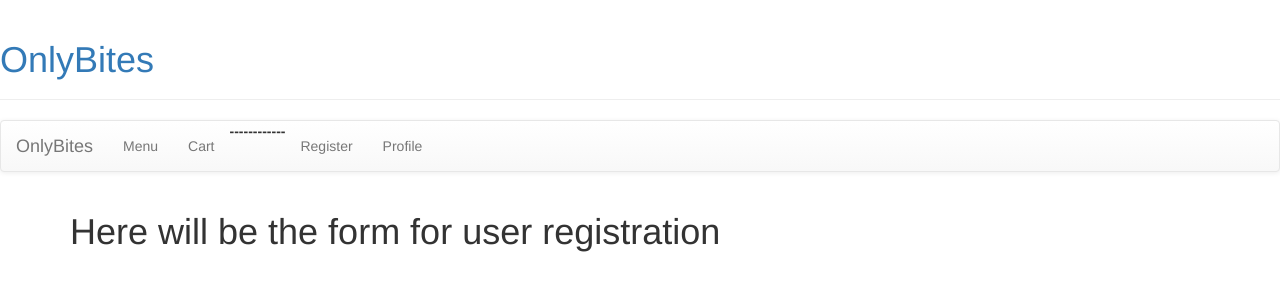
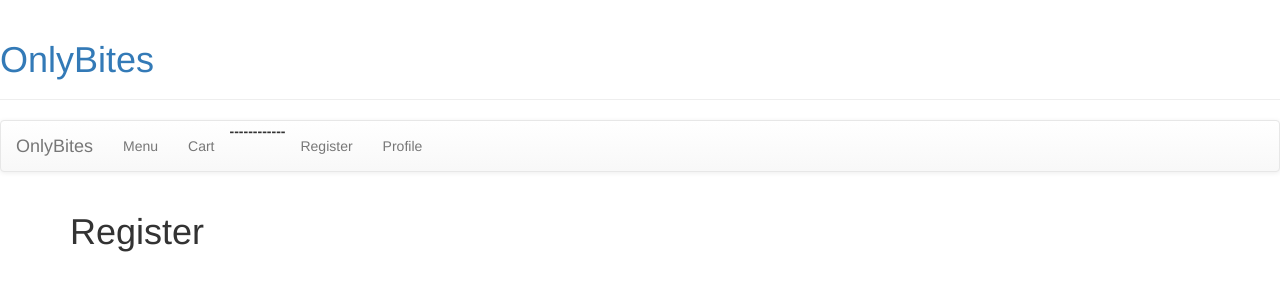
Before and after one commit to garciagorkauni/DeliveryAppNAG, a Django app: page /register/ in a window 1280 px wide. Shown: the top 300 px of the page. Run offline with Django 5.2, Linux system fonts and the light colour scheme; some libraries are stand-ins or nearby versions.

Commit message:
feat(#8): Change some headers

```diff
--- a/onlybites/onlybites/onlybites_web/templates/onlybites_web/menu.html
+++ b/onlybites/onlybites/onlybites_web/templates/onlybites_web/menu.html
@@ -1,7 +1,7 @@
 {% extends 'onlybites_web/base.html' %}
 {% block content %}
 
-<h1>Here will be the menu content</h1>
+<h1>Menu</h1>
 
 {% for product in allProducts %}
     <h4><a href="{% url 'product' product_id=product.product_id %}">{{ product.name }}</a></h4>
--- a/onlybites/onlybites/onlybites_web/templates/onlybites_web/register.html
+++ b/onlybites/onlybites/onlybites_web/templates/onlybites_web/register.html
@@ -1,6 +1,6 @@
 {% extends 'onlybites_web/base.html' %}
 {% block content %}
 
-<h1>Here will be the form for user registration</h1>
+<h1>Register</h1>
 
 {% endblock %}
```
